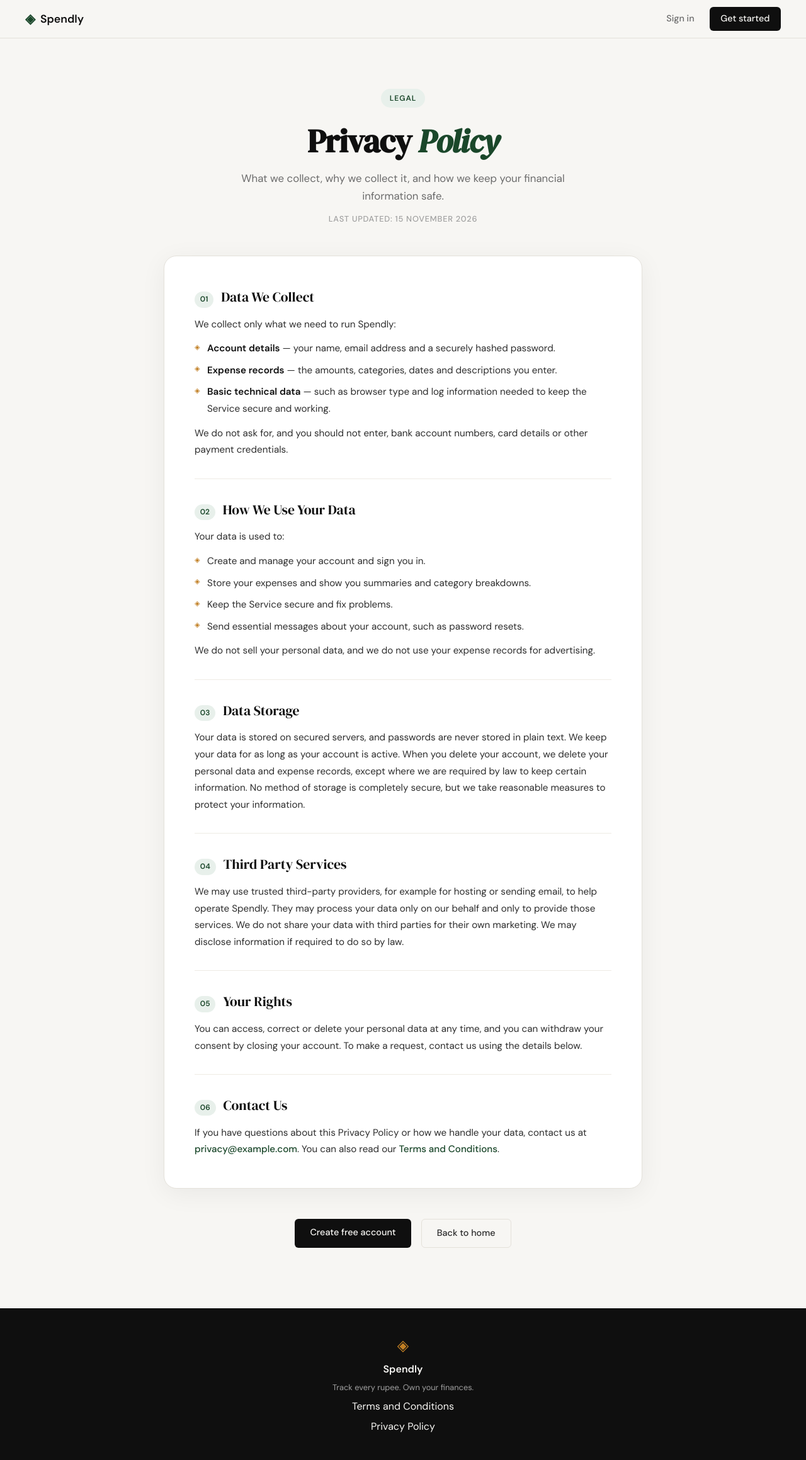
After one commit to siddharth-verma-cse/claude-code-spendly, a Flask app: page /privacy in a window 1280 px wide. The commit adds this page. Shown: the whole page at 63% size. Run offline with Flask 3, Linux system fonts and the light colour scheme.

Commit message:
landing: add privacy policy page and route

```diff
--- a/app.py
+++ b/app.py
@@ -20,6 +20,16 @@ def register():
 @app.route("/login")
 def login():
     return render_template("login.html")
+
+
+@app.route("/terms")
+def terms():
+    return render_template("terms.html")
+
+
+@app.route("/privacy")
+def privacy():
+    return render_template("privacy.html")
 
 
 # ------------------------------------------------------------------ #
--- a/static/css/style.css
+++ b/static/css/style.css
@@ -508,6 +508,135 @@ a { color: inherit; text-decoration: none; }
 }
 
 /* ------------------------------------------------------------------ */
+/* Legal pages                                                         */
+/* ------------------------------------------------------------------ */
+
+.legal-section { padding: 5rem 2rem 6rem; }
+
+.legal-container { max-width: 760px; margin: 0 auto; }
+
+.legal-header {
+    text-align: center;
+    margin-bottom: 3rem;
+}
+
+.legal-title {
+    font-family: var(--font-display);
+    font-size: clamp(2.25rem, 4.5vw, 3.25rem);
+    line-height: 1.1;
+    letter-spacing: -0.02em;
+    color: var(--ink);
+    margin-bottom: 1rem;
+}
+
+.legal-title em {
+    font-style: italic;
+    color: var(--accent);
+}
+
+.legal-subtitle {
+    font-size: 1.05rem;
+    color: var(--ink-muted);
+    line-height: 1.7;
+    max-width: 520px;
+    margin: 0 auto 0.75rem;
+}
+
+.legal-updated {
+    font-size: 0.8rem;
+    font-weight: 500;
+    color: var(--ink-faint);
+    text-transform: uppercase;
+    letter-spacing: 0.06em;
+}
+
+.legal-card {
+    background: var(--paper-card);
+    border: 1px solid var(--border);
+    border-radius: var(--radius-lg);
+    padding: 3rem;
+    box-shadow: 0 8px 40px rgba(0,0,0,0.06);
+}
+
+.legal-block + .legal-block {
+    margin-top: 2rem;
+    padding-top: 2rem;
+    border-top: 1px solid var(--border-soft);
+}
+
+.legal-block h2 {
+    display: flex;
+    align-items: baseline;
+    gap: 0.75rem;
+    font-family: var(--font-display);
+    font-weight: 400;
+    font-size: 1.35rem;
+    color: var(--ink);
+    margin-bottom: 0.75rem;
+}
+
+.legal-num {
+    font-family: var(--font-body);
+    font-size: 0.75rem;
+    font-weight: 600;
+    color: var(--accent);
+    background: var(--accent-light);
+    padding: 0.2rem 0.55rem;
+    border-radius: 999px;
+}
+
+.legal-block p,
+.legal-block li {
+    font-size: 0.95rem;
+    color: var(--ink-soft);
+    line-height: 1.75;
+}
+
+.legal-block p + p,
+.legal-block p + ul,
+.legal-block ul + p { margin-top: 0.75rem; }
+
+.legal-block ul {
+    list-style: none;
+    display: flex;
+    flex-direction: column;
+    gap: 0.5rem;
+}
+
+.legal-block li {
+    position: relative;
+    padding-left: 1.25rem;
+}
+
+.legal-block li::before {
+    content: "◈";
+    position: absolute;
+    left: 0;
+    top: 0.1rem;
+    font-size: 0.7rem;
+    color: var(--accent-2);
+}
+
+.legal-card a {
+    color: var(--accent);
+    font-weight: 500;
+}
+
+.legal-card a:hover { text-decoration: underline; }
+
+.legal-block strong {
+    font-weight: 600;
+    color: var(--ink);
+}
+
+.legal-actions {
+    display: flex;
+    justify-content: center;
+    gap: 1rem;
+    margin-top: 3rem;
+}
+
+/* ------------------------------------------------------------------ */
 /* Responsive                                                          */
 /* ------------------------------------------------------------------ */
 
@@ -527,4 +656,7 @@ a { color: inherit; text-decoration: none; }
 @media (max-width: 600px) {
     .nav-links a:not(.nav-cta) { display: none; }
     .hero { padding: 3rem 1rem 2rem; }
+    .legal-section { padding: 3rem 1rem 4rem; }
+    .legal-card { padding: 1.75rem 1.25rem; }
+    .legal-actions { flex-direction: column; align-items: stretch; text-align: center; }
 }
--- a/templates/base.html
+++ b/templates/base.html
@@ -34,8 +34,8 @@
             <span class="brand-icon">◈</span>
             <span class="footer-name">Spendly</span>
             <p class="footer-copy">Track every rupee. Own your finances.</p>
-            <a href="#">Terms and Conditions</a>
-            <a href="#">Privacy Policy</a>
+            <a href="/terms">Terms and Conditions</a>
+            <a href="/privacy">Privacy Policy</a>
         </div>
     </footer>
 
--- /dev/null
+++ b/templates/privacy.html
@@ -0,0 +1,102 @@
+{% extends "base.html" %}
+
+{% block title %}Privacy Policy — Spendly{% endblock %}
+
+{% block content %}
+
+<section class="legal-section">
+    <div class="legal-container">
+
+        <header class="legal-header">
+            <div class="hero-badge">Legal</div>
+            <h1 class="legal-title">Privacy <em>Policy</em></h1>
+            <p class="legal-subtitle">
+                What we collect, why we collect it, and how we keep your
+                financial information safe.
+            </p>
+            <p class="legal-updated">Last updated: 15 November 2026</p>
+        </header>
+
+        <div class="legal-card">
+
+            <div class="legal-block">
+                <h2><span class="legal-num">01</span>Data We Collect</h2>
+                <p>We collect only what we need to run Spendly:</p>
+                <ul>
+                    <li><strong>Account details</strong> — your name, email address and a securely hashed password.</li>
+                    <li><strong>Expense records</strong> — the amounts, categories, dates and descriptions you enter.</li>
+                    <li><strong>Basic technical data</strong> — such as browser type and log information needed to keep the Service secure and working.</li>
+                </ul>
+                <p>
+                    We do not ask for, and you should not enter, bank account numbers, card
+                    details or other payment credentials.
+                </p>
+            </div>
+
+            <div class="legal-block">
+                <h2><span class="legal-num">02</span>How We Use Your Data</h2>
+                <p>Your data is used to:</p>
+                <ul>
+                    <li>Create and manage your account and sign you in.</li>
+                    <li>Store your expenses and show you summaries and category breakdowns.</li>
+                    <li>Keep the Service secure and fix problems.</li>
+                    <li>Send essential messages about your account, such as password resets.</li>
+                </ul>
+                <p>
+                    We do not sell your personal data, and we do not use your expense
+                    records for advertising.
+                </p>
+            </div>
+
+            <div class="legal-block">
+                <h2><span class="legal-num">03</span>Data Storage</h2>
+                <p>
+                    Your data is stored on secured servers, and passwords are never stored in
+                    plain text. We keep your data for as long as your account is active. When
+                    you delete your account, we delete your personal data and expense records,
+                    except where we are required by law to keep certain information. No method
+                    of storage is completely secure, but we take reasonable measures to protect
+                    your information.
+                </p>
+            </div>
+
+            <div class="legal-block">
+                <h2><span class="legal-num">04</span>Third Party Services</h2>
+                <p>
+                    We may use trusted third-party providers, for example for hosting or
+                    sending email, to help operate Spendly. They may process your data only on
+                    our behalf and only to provide those services. We do not share your data
+                    with third parties for their own marketing. We may disclose information if
+                    required to do so by law.
+                </p>
+            </div>
+
+            <div class="legal-block">
+                <h2><span class="legal-num">05</span>Your Rights</h2>
+                <p>
+                    You can access, correct or delete your personal data at any time, and you
+                    can withdraw your consent by closing your account. To make a request, contact
+                    us using the details below.
+                </p>
+            </div>
+
+            <div class="legal-block">
+                <h2><span class="legal-num">06</span>Contact Us</h2>
+                <p>
+                    If you have questions about this Privacy Policy or how we handle your data,
+                    contact us at <a href="mailto:privacy@example.com">privacy@example.com</a>.
+                    You can also read our <a href="/terms">Terms and Conditions</a>.
+                </p>
+            </div>
+
+        </div>
+
+        <div class="legal-actions">
+            <a href="{{ url_for('register') }}" class="btn-primary">Create free account</a>
+            <a href="{{ url_for('landing') }}" class="btn-ghost">Back to home</a>
+        </div>
+
+    </div>
+</section>
+
+{% endblock %}
```
Also changed, not shown: templates/terms.html (added, +100 -0 lines).
